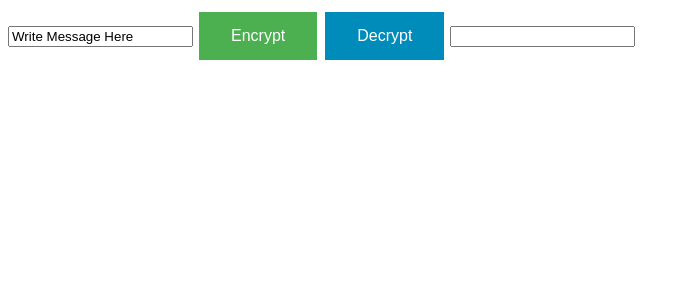
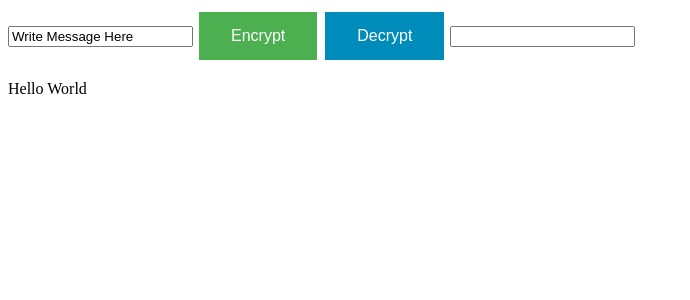
Before and after one commit to NiharMarar/CypherCyrptoWebProject2, a Flask app: template templates/home.html in a window 1280 px wide. Shown: the top 300 px of the page, without its empty margins (0-690 px from the left). Run offline with Flask 2, Linux system fonts and the light colour scheme; the template is opened without the code that fills it, so the values that code supplies are empty.

Commit message:
testing home.html

```diff
--- a/templates/home.html
+++ b/templates/home.html
@@ -27,5 +27,6 @@
     <script>
 
     </script>
+    <p>Hello World</p>
 </body>
 </html>
```
